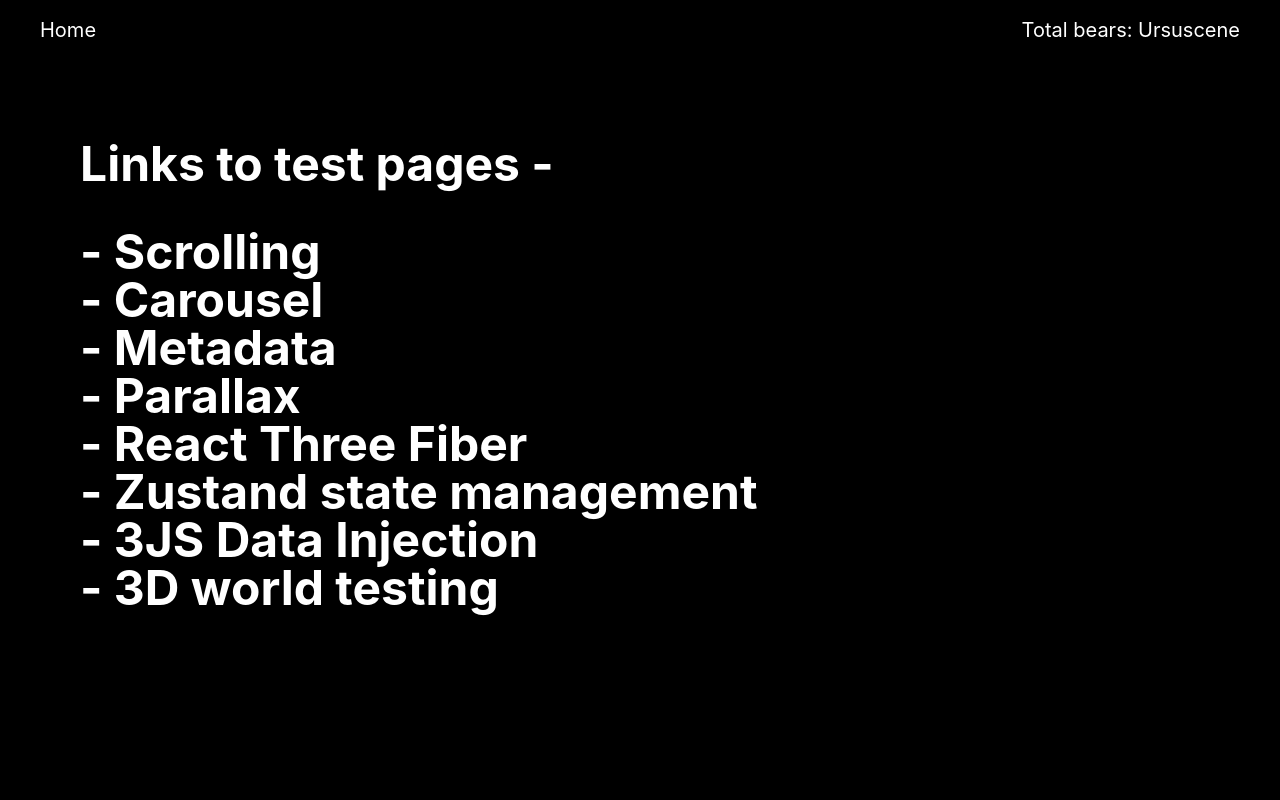
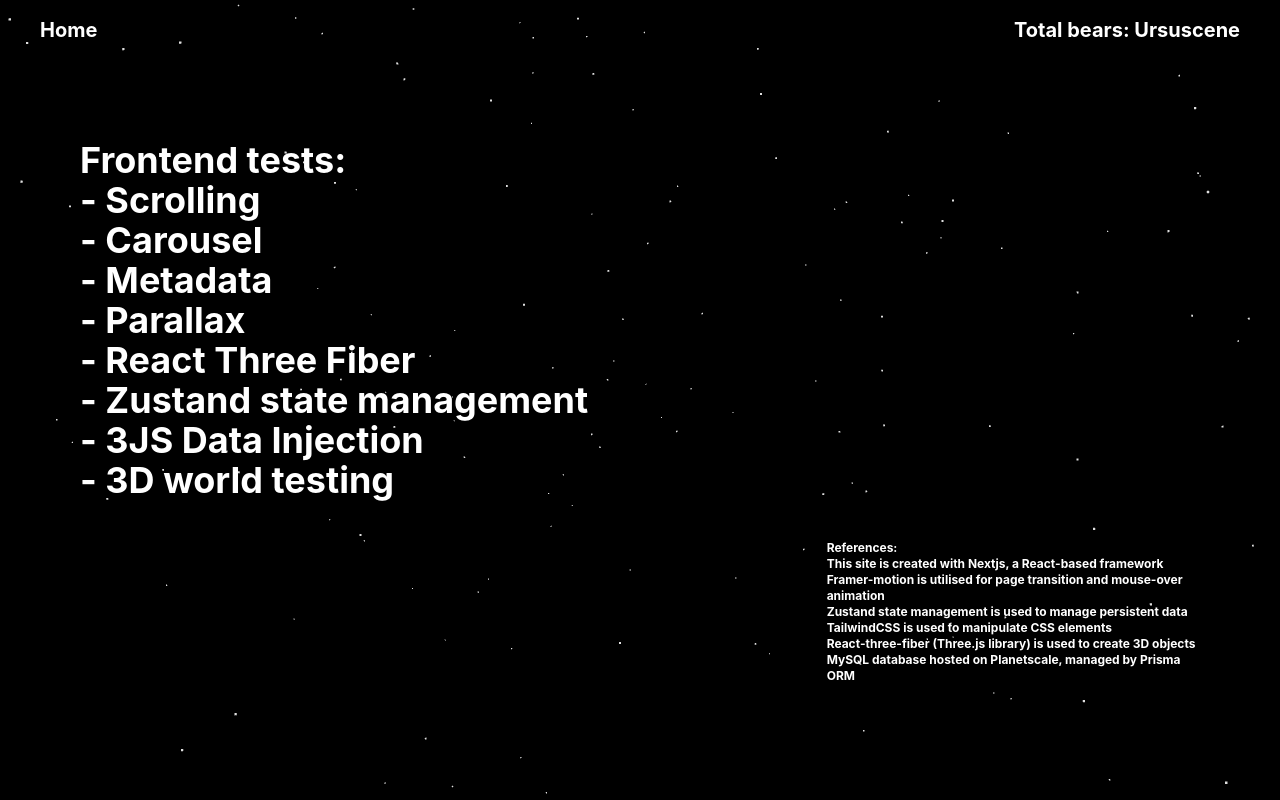
Before and after one commit to beaumontyun/frontend-testing, a Next.js app: page / in a window 1280 px wide. Built offline with nearby package versions, Linux system fonts and the light colour scheme.

Commit message:
Added 3js background and clean-up

```diff
--- a/components/Header.js
+++ b/components/Header.js
@@ -23,8 +23,8 @@
     }, [count]);
 
     return (
-        <div className="w-full bg-black py-4">
-            <div className="flex justify-between mx-auto gap-20 px-10 text-white text-xl">
+        <div className="w-full bg-black py-4 font-bold">
+            <div className="flex justify-between mx-auto gap-20 px-10 text-white sm:text-xl">
                 <Link href='/'>Home</Link>
                 <div>
                     <Link href='/zustand'>
--- a/pages/3js-data-injection.js
+++ b/pages/3js-data-injection.js
@@ -4,13 +4,17 @@
 
 const Index = () => {
     return (
-        <>
+        <div className='w-full h-full'>
+            <div className='pt-80 text-center text-white font-bold flex flex-col gap-5'>
+                Three.js data injection and dynamic page generation <br />
+                <span> Work in progress <br />Please come back later</span>
+                <span className='underline'><a href='https://dune-demo.vercel.app/demo1'>Sample</a></span></div>
             <Canvas>
                 {/* objects */}
                 <fog attach="fog" args={['#202025', 0, 80]} />
                 <TrackballControls />
             </Canvas>
-        </>
+        </div>
      );
 }
 
--- a/pages/carousel.js
+++ b/pages/carousel.js
@@ -18,7 +18,7 @@
   return (
     <motion.div initial={{ opacity: 0 }}
       animate={{ opacity: 1 }} exit={{ opacity: 0 }}>
-      <div className="relative bg-white p-[20px] w-fit h-fit mx-auto overflow-hidden border-2 border-red-300">
+      <div className="relative bg-black text-white p-[20px] w-fit h-fit mx-auto overflow-hidden">
         <div className={style.emblaViewport} ref={emblaRef}>
           <div className="flex select-none -ml-[10px] w-96">
             <div className={style.emblaSlide}>
@@ -29,12 +29,14 @@
             </div>
           </div>
         </div>
-        <button className="embla__prev" onClick={scrollPrev}>
+        <div className="grid grid-cols-2">
+        <button className="embla__prev font-bold" onClick={scrollPrev}>
           Prev
         </button>
-        <button className="embla__next" onClick={scrollNext}>
+        <button className="embla__next font-bold" onClick={scrollNext}>
           Next
         </button>
+        </div>
       </div>
     </motion.div>
   );
--- a/pages/index.js
+++ b/pages/index.js
@@ -1,5 +1,7 @@
 import Link from 'next/link'
 import { motion } from "framer-motion"
+import { Canvas } from '@react-three/fiber'
+import { Stars, OrbitControls } from '@react-three/drei'
 
 // Our custom easing
 let easing = [0.6, -0.05, 0.01, 0.99];
@@ -36,12 +38,19 @@
 export default function Home() {
   return (
     <motion.div initial='initial' animate='animate' exit={{ opacity: 0 }}>
-      <div className='text-white font-bold text-5xl p-20 flex flex-col gap-10'>
+      <div className='text-white font-bold text-xl sm:text-4xl flex flex-col gap-10 relative'>
+        <div className='h-[100vh] w-[100vw] fixed top-0 z-0'>
+          <Canvas>
+            <Stars count={1000} />
+            <OrbitControls autoRotate={true} autoRotateSpeed={0.5} enableRotate={false} enablePan={false} enableZoom={false} maxPolarAngle={Math.PI / 2} minPolarAngle={Math.PI / 2} />
+          </Canvas>
+        </div>
+        <div className='p-20 z-10'>
         <motion.div
           animate={{ opacity: 1 }}
           initial={{ opacity: 0 }}
           className='title'>
-          <h1>Links to test pages -</h1>
+          <h1>Frontend tests:</h1>
         </motion.div>
         <motion.div variants={stagger}>
           <motion.div
@@ -101,6 +110,18 @@
             <a href="https://dune-demo.vercel.app/demo1">- 3D world testing</a>
           </motion.div>
         </motion.div>
+        <div className='font-base text-xs sm:grid sm:grid-cols-3'>
+          <div></div>
+          <div></div>
+          <div className='pt-10'>
+            References: <br /> This site is created with Nextjs, a React-based framework<br />
+            Framer-motion is utilised for page transition and mouse-over animation<br />
+            Zustand state management is used to manage persistent data<br />
+            TailwindCSS is used to manipulate CSS elements <br />
+            React-three-fiber (Three.js library) is used to create 3D objects <br />
+            MySQL database hosted on Planetscale, managed by Prisma ORM</div>
+        </div>
+        </div>
       </div>
     </motion.div>
   )
--- a/styles/globals.css
+++ b/styles/globals.css
@@ -1,3 +1,4 @@
+@import url('https://fonts.googleapis.com/css2?family=Jost:wght@200;300;400&family=Montserrat:wght@200;300;400;500&display=swap');
 @tailwind base;
 @tailwind components;
 @tailwind utilities;
```
